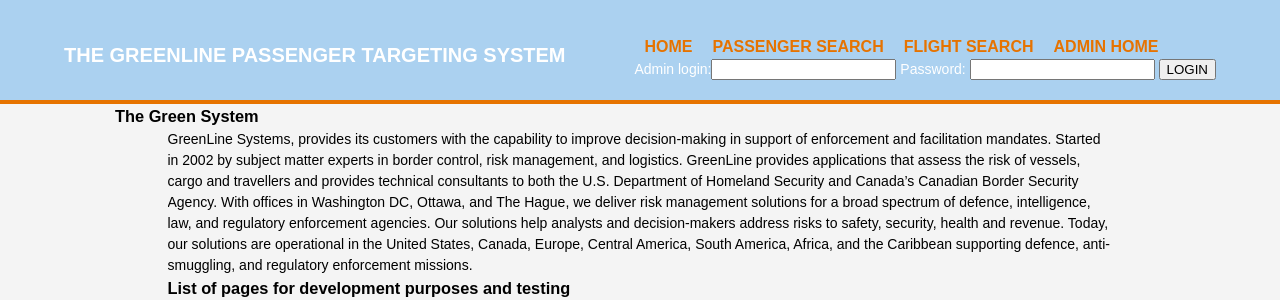
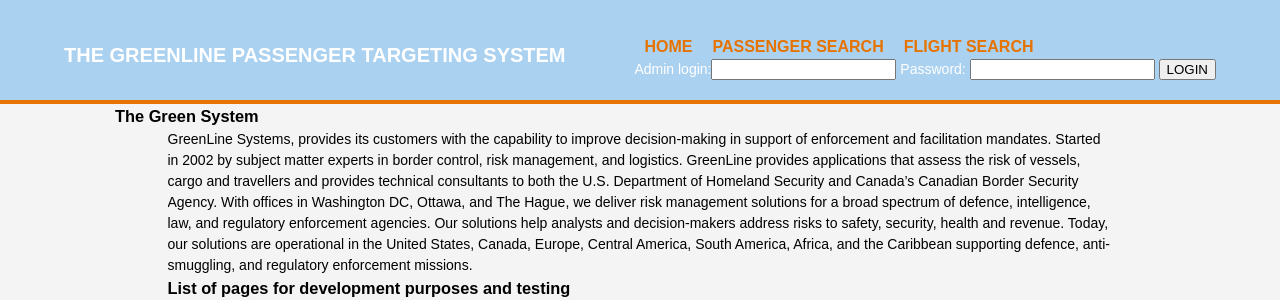
Before and after one commit to StaffsMSC-ASD/ProjectPTS, a PHP site: page /HomePage.php in a window 1280 px wide. Shown: the top 300 px of the page. Run offline with PHP 8.4, Linux system fonts and the light colour scheme.

Commit message:
Removed AdminHome and changed navigation

```diff
--- a/siteCode/FlightDetails.php
+++ b/siteCode/FlightDetails.php
@@ -36,7 +36,7 @@ if(isset($_POST['submit'])
                       <li class="current"><a href="HomePage.php">Home</a></li>
                       <li class="current"><a href="searchPassenger.php">Passenger Search</a></li>
                       <li class="current"><a href="searchFlights.php">Flight Search</a></li>
-                      <li class="current"><a href="AdminHome.php">Admin Home</a></li>
+
                    </ul>
                        </nav>
                    </div>
--- a/siteCode/HomePage.php
+++ b/siteCode/HomePage.php
@@ -26,7 +26,7 @@ session_destroy();
                       <li class="current"><a href="HomePage.php">Home</a></li>
                       <li class="current"><a href="searchPassenger.php">Passenger Search</a></li>
                       <li class="current"><a href="searchFlights.php">Flight Search</a></li>
-                      <li class="current"><a href="AdminHome.php">Admin Home</a></li>
+
                    </ul>
                        </nav>
                  <div id="aLogin">
--- a/siteCode/ListOfPassengers.php
+++ b/siteCode/ListOfPassengers.php
@@ -53,12 +53,12 @@ if(isset($_POST['searchPassenger']) AND isset($_POST['Firstname']) AND isset($_P
                 </div>
 
                   <div class="wrapper">
-                      <nav>
+                     <nav>
                         <ul>
                       <li class="current"><a href="HomePage.php">Home</a></li>
                       <li class="current"><a href="searchPassenger.php">Passenger Search</a></li>
                       <li class="current"><a href="searchFlights.php">Flight Search</a></li>
-                      <li class="current"><a href="AdminHome.php">Admin Home</a></li>
+
                    </ul>
                        </nav>
                    </div>
--- a/siteCode/PassengerDetails.php
+++ b/siteCode/PassengerDetails.php
@@ -31,14 +31,14 @@ if(isset($_POST['submit'])
                 </div>
 
                   <div class="wrapper">
-                      <nav>
+                     <nav>
                         <ul>
                       <li class="current"><a href="HomePage.php">Home</a></li>
                       <li class="current"><a href="searchPassenger.php">Passenger Search</a></li>
                       <li class="current"><a href="searchFlights.php">Flight Search</a></li>
-                      <li class="current"><a href="AdminHome.php">Admin Home</a></li>
+
                    </ul>
-                       </nav>
+                       </nav>>
                    </div>
                </div>
             </header>
--- a/siteCode/RiskDetails.html
+++ b/siteCode/RiskDetails.html
@@ -24,12 +24,12 @@
                 </div>
 
                   <div class="wrapper">
-                      <nav>
+                     <nav>
                         <ul>
                       <li class="current"><a href="HomePage.php">Home</a></li>
                       <li class="current"><a href="searchPassenger.php">Passenger Search</a></li>
                       <li class="current"><a href="searchFlights.php">Flight Search</a></li>
-                      <li class="current"><a href="AdminHome.php">Admin Home</a></li>
+
                    </ul>
                        </nav>
                    </div>
--- a/siteCode/index.php
+++ b/siteCode/index.php
@@ -40,12 +40,12 @@
                </div>
 
                   <div class="wrapper">
-                     <nav>
+                    <nav>
                         <ul>
                       <li class="current"><a href="HomePage.php">Home</a></li>
                       <li class="current"><a href="searchPassenger.php">Passenger Search</a></li>
                       <li class="current"><a href="searchFlights.php">Flight Search</a></li>
-                      <li class="current"><a href="AdminHome.php">Admin Home</a></li>
+
                    </ul>
                        </nav>
                     </nav>
--- a/siteCode/searchFlights.php
+++ b/siteCode/searchFlights.php
@@ -35,12 +35,12 @@ session_destroy();*/
                 </div>
 
                   <div class="wrapper">
-                      <nav>
+                    <nav>
                         <ul>
                       <li class="current"><a href="HomePage.php">Home</a></li>
                       <li class="current"><a href="searchPassenger.php">Passenger Search</a></li>
                       <li class="current"><a href="searchFlights.php">Flight Search</a></li>
-                      <li class="current"><a href="AdminHome.php">Admin Home</a></li>
+
                    </ul>
                        </nav>
                    </div>
--- a/siteCode/searchPassenger.php
+++ b/siteCode/searchPassenger.php
@@ -41,7 +41,7 @@ session_destroy();*/
                       <li class="current"><a href="HomePage.php">Home</a></li>
                       <li class="current"><a href="searchPassenger.php">Passenger Search</a></li>
                       <li class="current"><a href="searchFlights.php">Flight Search</a></li>
-                      <li class="current"><a href="AdminHome.php">Admin Home</a></li>
+
                    </ul>
                        </nav>
                    </div>
```
Also changed, not shown: siteCode/htmlDesign/AdminHome.php (renamed from siteCode/AdminHome.php).
